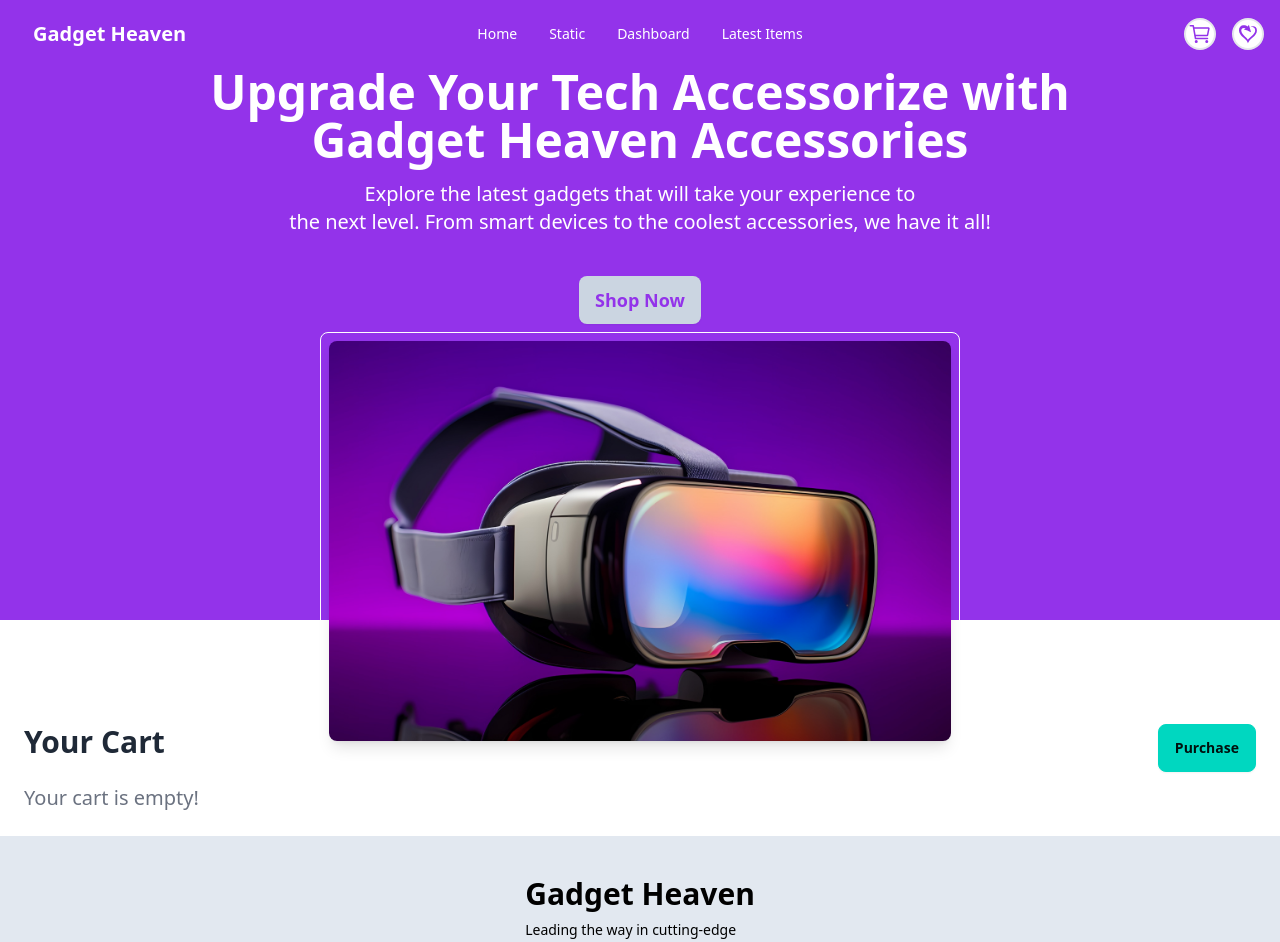
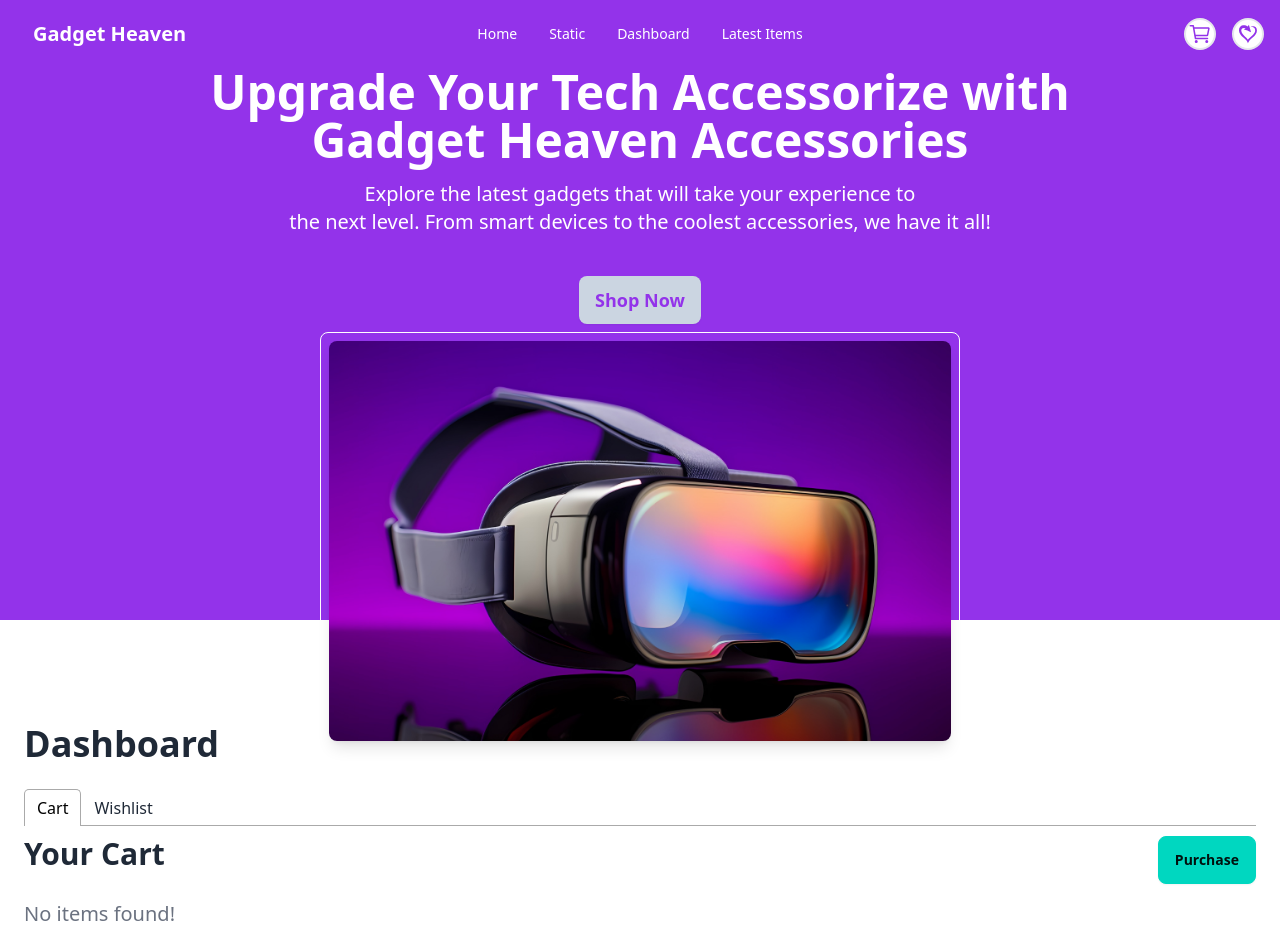
Before and after one commit to programming-hero-web-course-4/b10a8-gadget-heaven-jaky-sheikh, a React (Vite) app: page /dashboard in a window 1280 px wide. Shown: the top 942 px of the page. Built offline with nearby package versions, Linux system fonts and the light colour scheme.

Commit message:
react tab in dashboard apply

```diff
--- a/package.json
+++ b/package.json
@@ -15,6 +15,7 @@
     "react-helmet-async": "^2.0.5",
     "react-icons": "^5.3.0",
     "react-router-dom": "^7.0.2",
+    "react-tabs": "^6.1.0",
     "react-toastify": "^11.0.2"
   },
   "devDependencies": {
--- a/src/Components/Dashboard/Dashboard.jsx
+++ b/src/Components/Dashboard/Dashboard.jsx
@@ -1,26 +1,23 @@
 import React from 'react';
 import { useGlobalState } from '../../Context/GlobalState';
 import { Helmet } from 'react-helmet-async';
+import { Tab, Tabs, TabList, TabPanel } from 'react-tabs';
+import 'react-tabs/style/react-tabs.css';
 
 const Dashboard = () => {
     const { cart } = useGlobalState();
 
     const sortedCart = [...cart].sort((a, b) => b.price - a.price);
 
+
+    const renderItems = (items) => {
+        if (items.length === 0) {
+            return <p className="text-xl text-gray-500">No items found!</p>;
+        }
+
         return (
-        <div className="p-6 mt-20">
-            <Helmet>
-                <title>Dashboard | Gadget Heaven</title>
-            </Helmet>
-            <div className='flex justify-between'>
-                <h2 className="text-3xl font-bold mb-6">Your Cart</h2>
-                <button className="btn btn-accent">Purchase</button>
-            </div>
-            {sortedCart.length === 0 ? (
-                <p className="text-xl text-gray-500">Your cart is empty!</p>
-            ) : (
             <div className="grid grid-cols-1 md:grid-cols-2 lg:grid-cols-3 gap-6">
-                    {sortedCart.map((item) => (
+                {items.map((item) => (
                     <div
                         key={item.id}
                         className="border border-gray-300 rounded-lg shadow-lg p-4"
@@ -36,7 +33,34 @@ const Dashboard = () => {
                     </div>
                 ))}
             </div>
-            )}
+        );
+    };
+
+    return (
+        <div className="p-6 mt-20">
+            <Helmet>
+                <title>Dashboard | Gadget Heaven</title>
+            </Helmet>
+            <h1 className="text-4xl font-bold mb-6">Dashboard</h1>
+            <Tabs>
+                <TabList>
+                    <Tab>Cart</Tab>
+                    <Tab>Wishlist</Tab>
+                </TabList>
+
+                <TabPanel>
+                    <div className="flex justify-between mb-4">
+                        <h2 className="text-3xl font-bold">Your Cart</h2>
+                        <button className="btn btn-accent">Purchase</button>
+                    </div>
+                    {renderItems(sortedCart)}
+                </TabPanel>
+
+                <TabPanel>
+                    <h2 className="text-3xl font-bold mb-4">Your Wishlist</h2>
+
+                </TabPanel>
+            </Tabs>
         </div>
     );
 };
--- a/src/Context/GlobalState.jsx
+++ b/src/Context/GlobalState.jsx
@@ -7,6 +7,7 @@ const GlobalStateContext = createContext();
 export const GlobalStateProvider = ({ children }) => {
     const [cart, setCart] = useState([]);
     const [likeCount, setLikeCount] = useState(0);
+
     // console.log(cart);
     // const addToCart = () => {
     //     setCartCount((prev) => prev + 1);
```
Also changed, not shown: 1 other file (tests, documents, lock files or other folders). Lines whose indentation alone changed are shown as unchanged.
